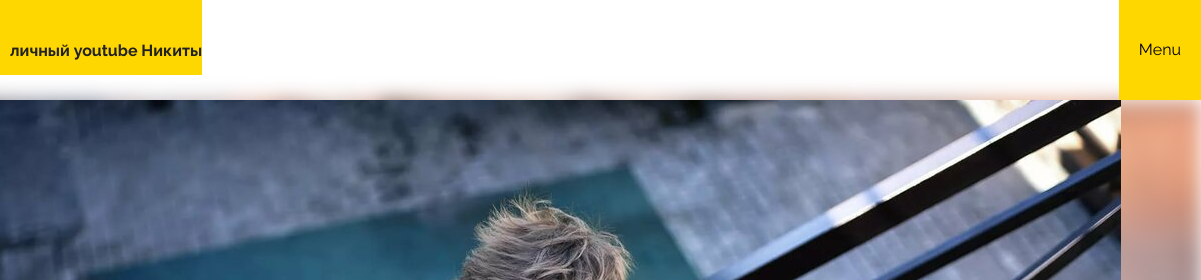
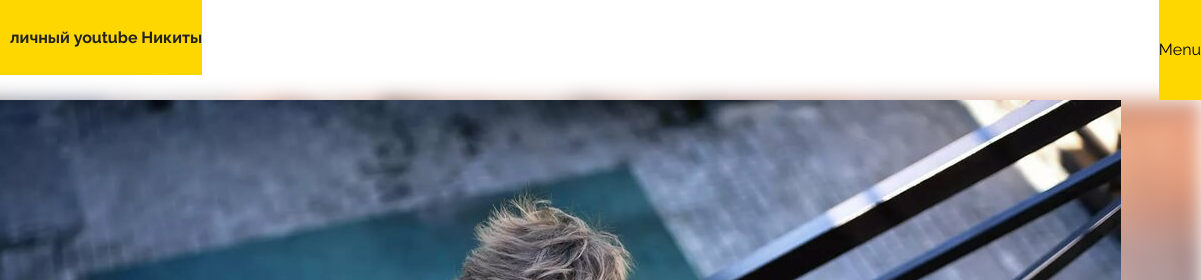
Before and after one commit to McNikita/youtube, a plain HTML site: page index.html in a window 1280 px wide. Shown: the top 280 px of the page, 79-1280 px from the left. Drawn offline with Linux system fonts and the light colour scheme.

Commit message:
Add files via upload

```diff
--- a/style.css
+++ b/style.css
@@ -30,7 +30,7 @@ header{
 .logo h4{
     display: inline-block;
     vertical-align: middle;
-    margin-top: 25px;
+    /* margin-top: 25px; */
     color: #222;
 }
  .headerMenu{
@@ -45,8 +45,8 @@ header{
 /* background-color: tomato; */
  line-height: 100px;
 display: inline-block;
-padding-left: 20px;
-padding-right: 20px;
+/* padding-left: 20px;
+padding-right: 20px; */
 text-decoration: none;
 color: black;
 }
@@ -83,14 +83,21 @@ a:hover{
     background-color: gold;
 }
    .fon{
+       /* позволяет сдвигать элемент со своего обычного места. нужно, чтобы картинка была отдельно от общего порядка тегов */
     position: absolute;
+    /* устанавливает ширину элемента */
     width: 100%;
+    /* чтобы картинка не приближалась (А4 уходит на задний план) */
     z-index: -1;
+    /* высота. */
     height: 100%;
+    /* чтобы картинка не растягивалась  */
     object-fit: cover;
+
     /* чтобы картинка была размытой */
     filter: blur(10px);
    }
    section{
+       /* Чтобы размытый фон выравнивался относительно этой секции */
     position: relative;
    }
```
